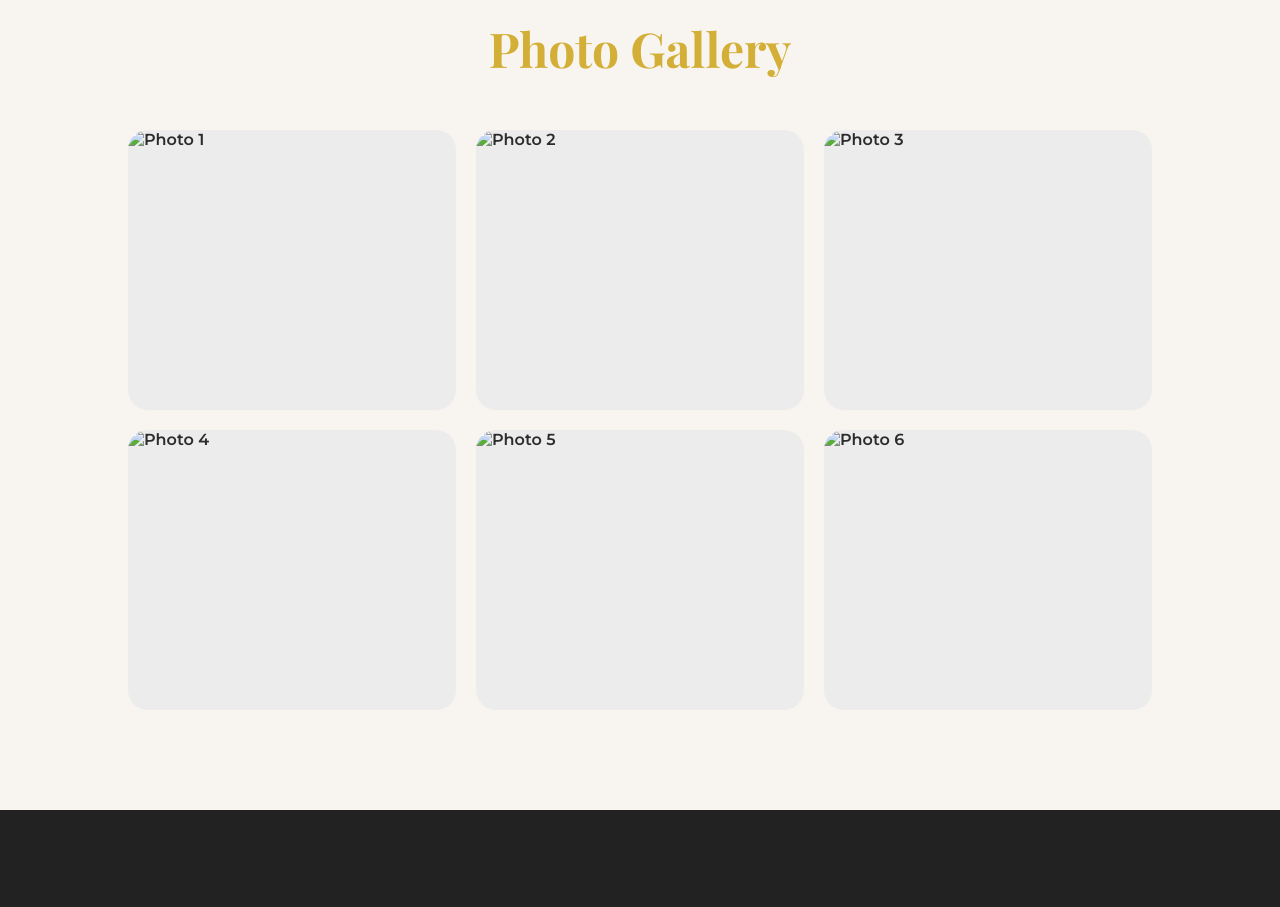
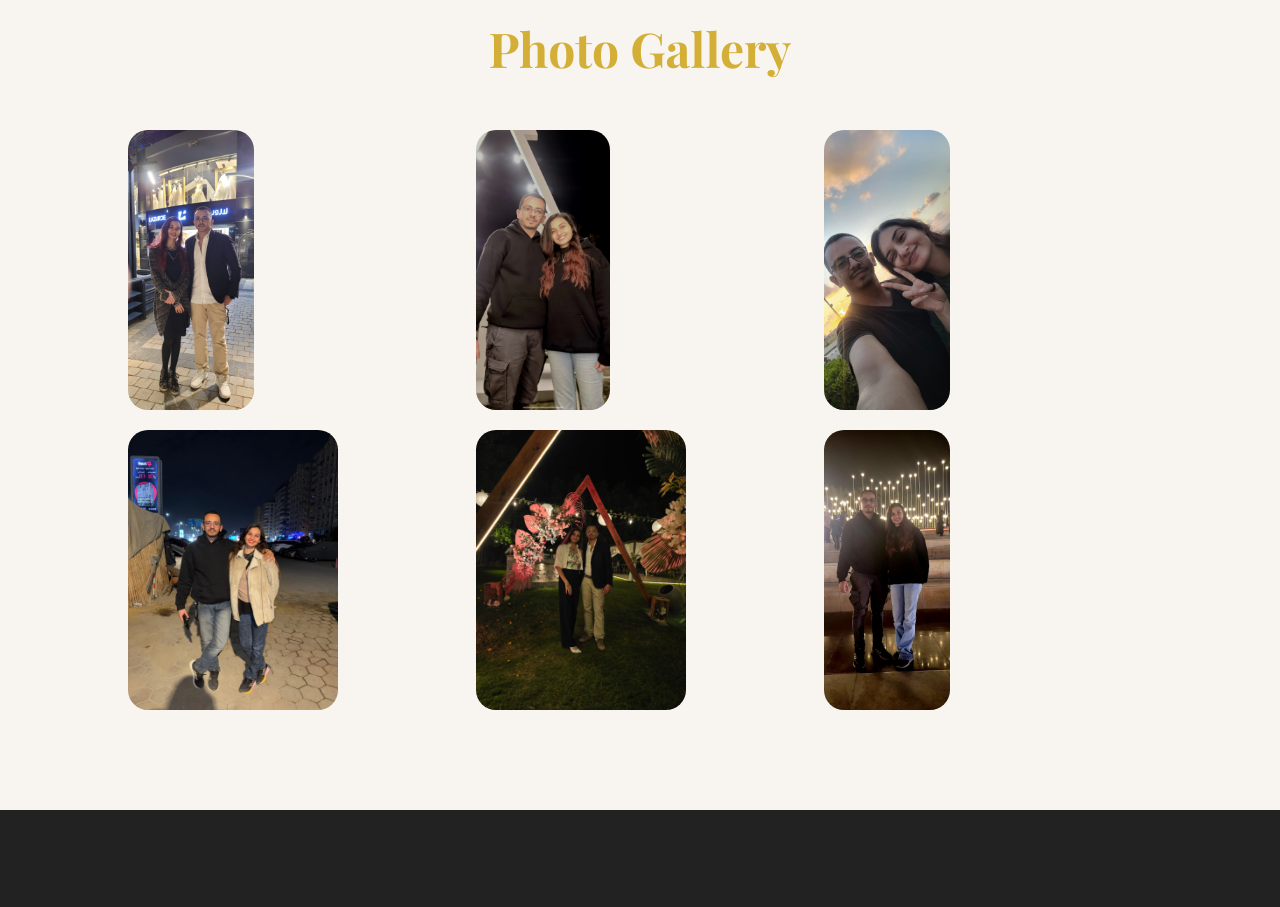
Before and after one commit to joeseleemjs-dotcom/WeddingInvitation, a plain HTML site: page index.html in a window 1280 px wide. Shown: the part 2600-3507 px from the top of the page. Drawn offline with nearby package versions, Linux system fonts and the light colour scheme.

Commit message:
Update index.html

```diff
--- a/index.html
+++ b/index.html
@@ -478,27 +478,27 @@ Photo Gallery
 <div class="gallery">
 
 <div class="gallery-item">
-    <img src="Photo1.jpg" alt="Photo 1">
+    <img src="Photo 1.jpg" alt="Photo 1">
 </div>
 
 <div class="gallery-item">
-    <img src="Photo2.jpg" alt="Photo 2">
+    <img src="Photo 2.jpg" alt="Photo 2">
 </div>
 
 <div class="gallery-item">
-    <img src="Photo3.jpg" alt="Photo 3">
+    <img src="Photo 3.jpg" alt="Photo 3">
 </div>
 
 <div class="gallery-item">
-    <img src="Photo4.jpg" alt="Photo 4">
+    <img src="Photo 4.jpg" alt="Photo 4">
 </div>
 
 <div class="gallery-item">
-    <img src="Photo5.jpg" alt="Photo 5">
+    <img src="Photo 5.jpg" alt="Photo 5">
 </div>
 
 <div class="gallery-item">
-    <img src="Photo6.jpg" alt="Photo 6">
+    <img src="Photo 6.jpg" alt="Photo 6">
 </div>
 
 </div>
```
